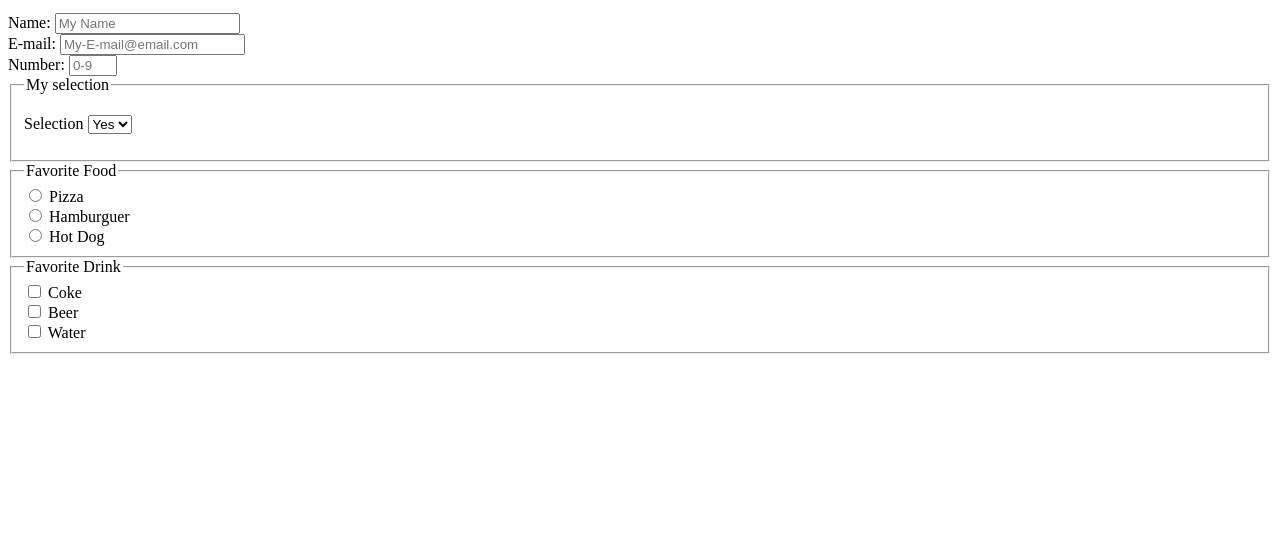
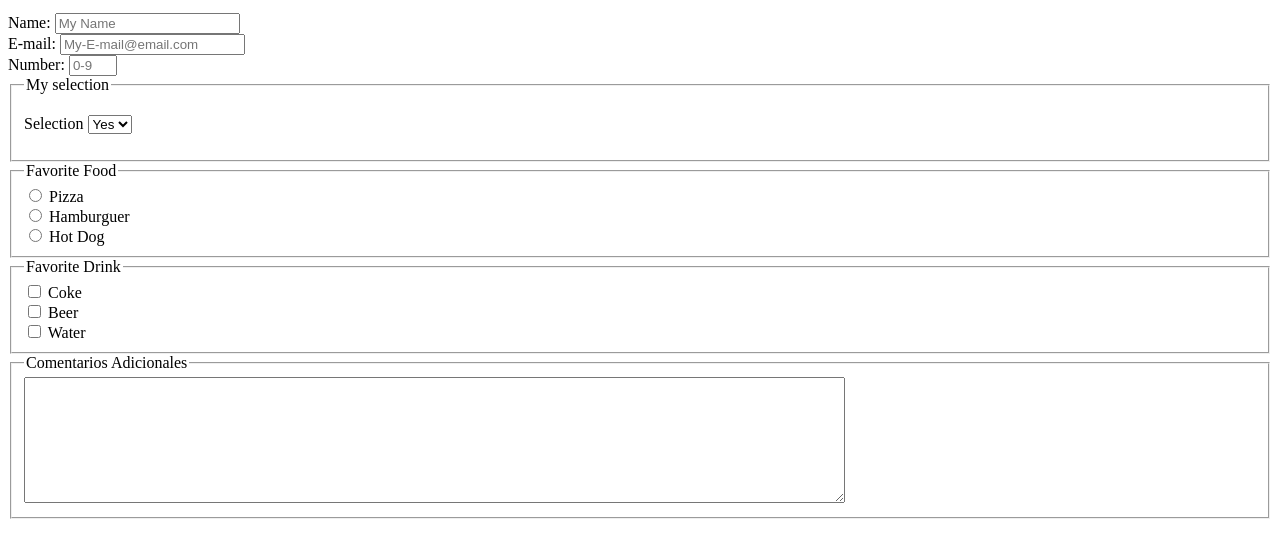
Before and after one commit to zkr024/Exersice, a plain HTML site: page fcc-test-suite-template-master/index.html in a window 1280 px wide. Shown: the part 101-658 px from the top of the page. Drawn offline with Linux system fonts and the light colour scheme.

Commit message:
finalizacion del html del form

```diff
--- a/fcc-test-suite-template-master/index.html
+++ b/fcc-test-suite-template-master/index.html
@@ -42,24 +42,12 @@
       <input type = "checkbox" name = "food" id = "water" value="water">                   <label for="water">Water</label><br/>
     </fieldset>
 
+    <fieldset>
+      <legend>Comentarios Adicionales</legend>
+      <textarea id="comentarios" name="w3review" rows="8" cols="100">
+        </textarea>
+    </fieldset>
     </form>
-
-
-
-
-
-
-
-
-
-
-
-
-
-
-
-
-
     <script  src="js/index.js"></script>
   </body>
 </html>
```
